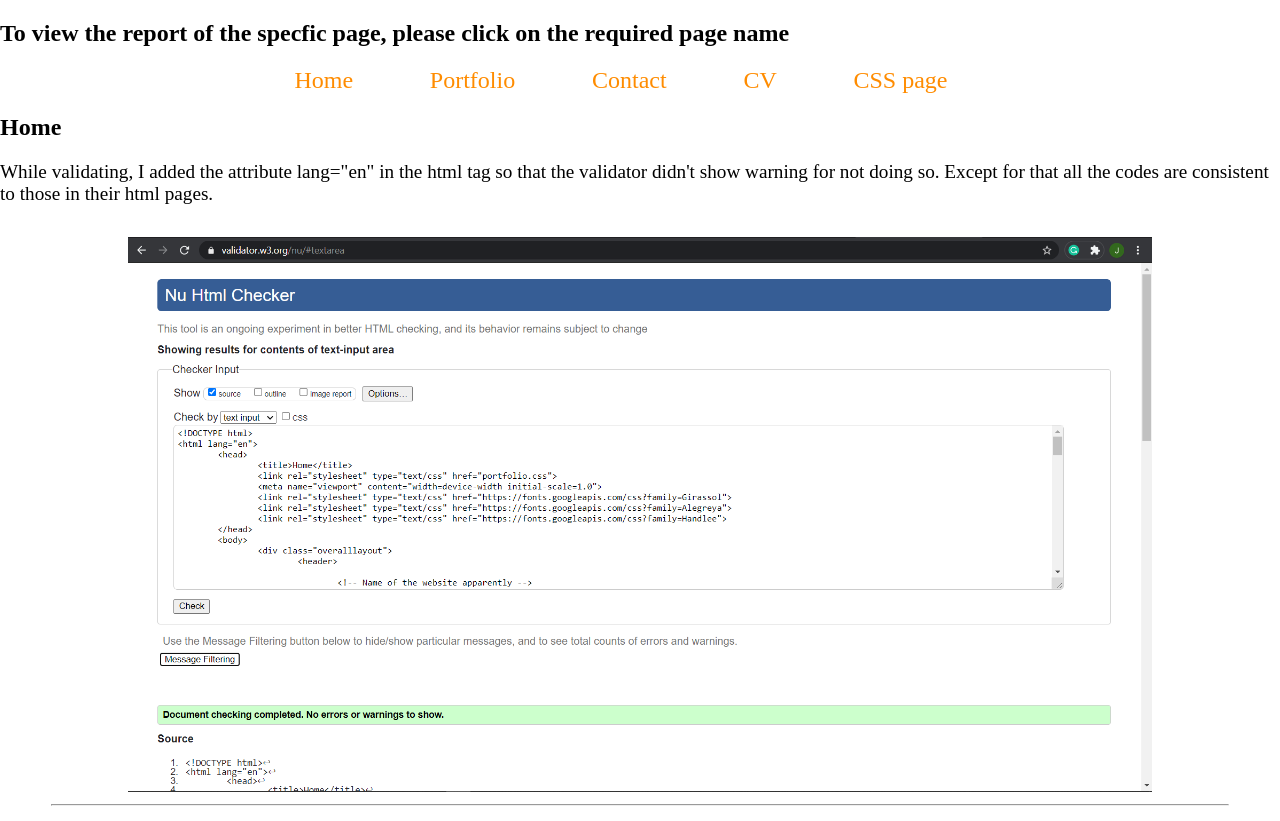
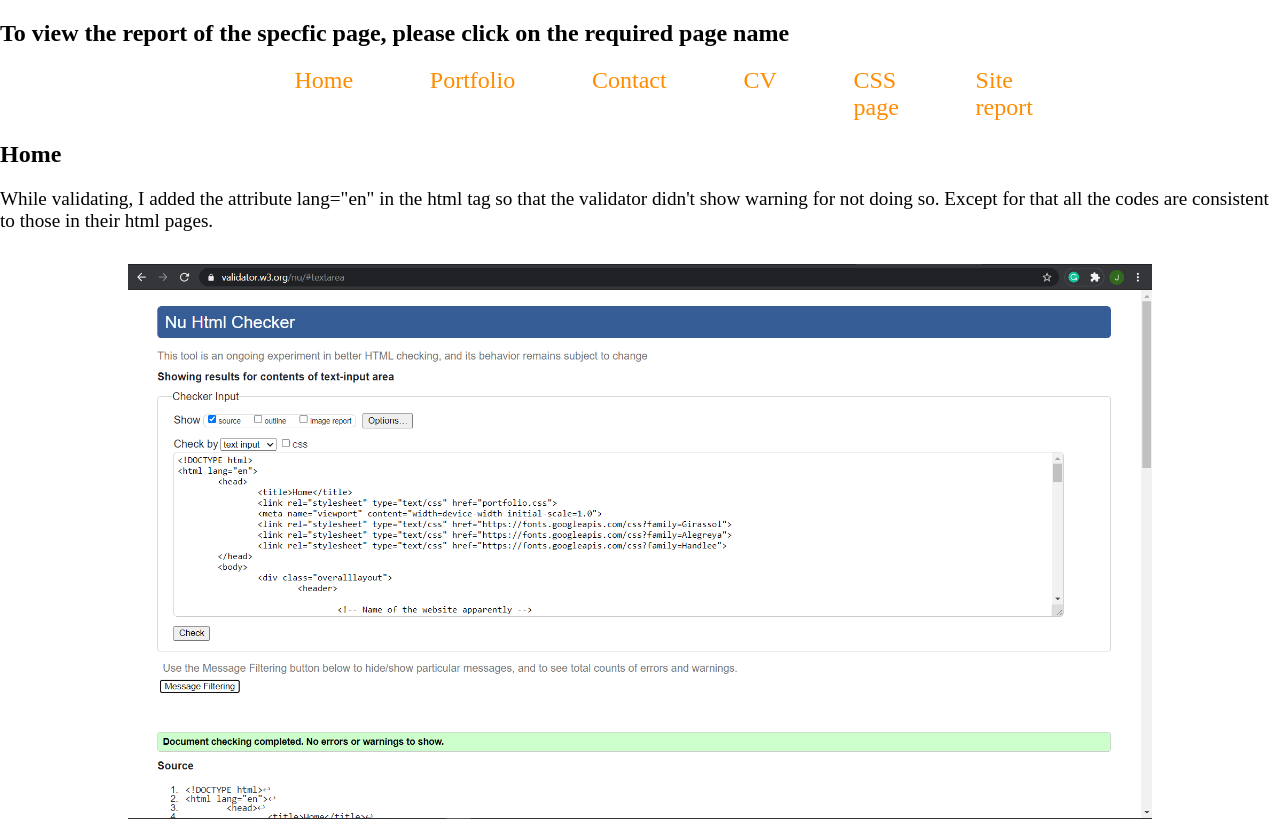
Before and after one commit to Saurabkdk/Assignment---Saurabkdk, a plain HTML site: page validationreports.html in a window 1280 px wide. Shown: the top 821 px of the page. Drawn offline with Linux system fonts and the light colour scheme.

Commit message:
Correcting the validation reports for site report

```diff
--- a/validationreports.html
+++ b/validationreports.html
@@ -14,6 +14,7 @@
 				<a href="#contact">Contact</a>
 				<a href="#cv">CV</a>
 				<a href="#csspage">CSS page</a>
+				<a href="#report">Site report</a>
 			</div>
 			<div id="home">
 				<h2>Home</h2>
@@ -56,7 +57,7 @@
 				<img src="csspage3.png" class="validation">
 				<img src="csspage4.png" class="validation">
 			</div>
-			<div id="cv">
+			<div id="report">
 				<h2>Site report</h2>
 				<p>While validating, I added the attribute lang="en" in the html tag so that the validator didn't show warning for not doing so. Except for that all the codes are consistent to those in their html pages.</p>
 				<img src="report1.png" class="validation"><hr>
```
Also changed, not shown: sitereport.html (+1 -1 lines).
